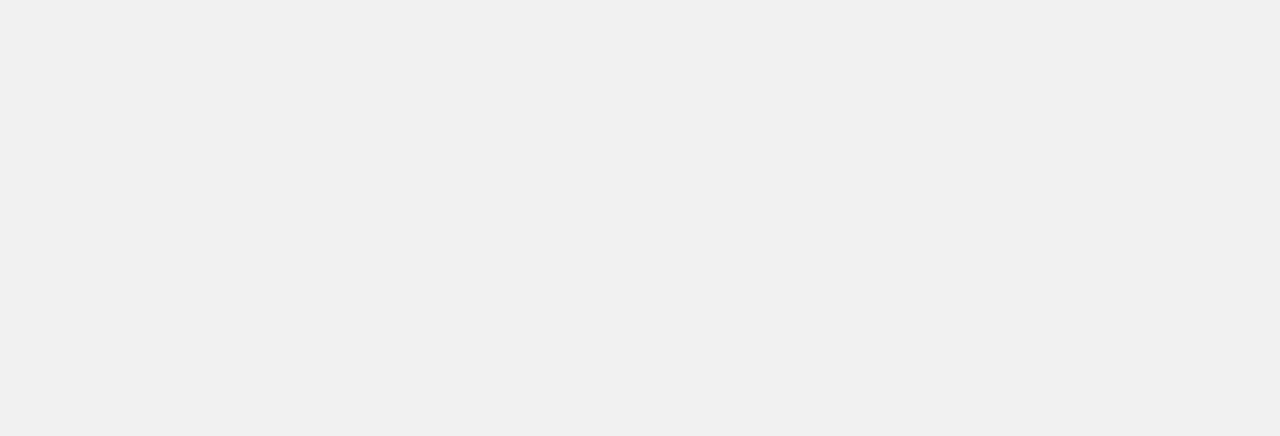
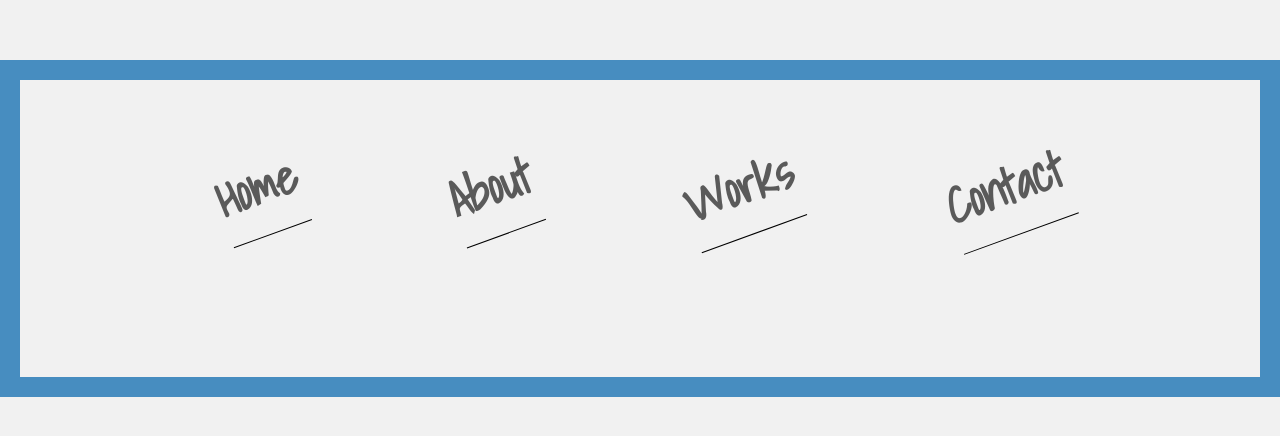
Before and after one commit to hirotask/portfolio, a React (Create React App) app: page /works in a window 1280 px wide. Shown: the top 436 px of the page. Built offline with nearby package versions, Linux system fonts and the light colour scheme.

Commit message:
[update]: work→works に変更

```diff
--- a/src/App.js
+++ b/src/App.js
@@ -4,7 +4,7 @@
 import { createGlobalStyle } from "styled-components";
 import normalize from "styled-normalize";
 import { AboutPage } from "./components/pages/AboutPage";
-import { WorkPage } from "./components/pages/WorkPage";
+import { WorksPage } from "./components/pages/WorksPage";
 import { ContactPage } from "./components/pages/ContactPage";
 
 export default function App() {
@@ -15,7 +15,7 @@
         <Switch>
           <Route exact path="/" component={HomePage} />
           <Route path="/about" component={AboutPage} />
-          <Route path="/work" component={WorkPage} />
+          <Route path="/works" component={WorksPage} />
           <Route path="/contact" component={ContactPage} />
         </Switch>
       </BrowserRouter>
--- a/src/components/molecules/HeaderItemList.js
+++ b/src/components/molecules/HeaderItemList.js
@@ -6,7 +6,7 @@
     <Wrapper>
       <HeaderItem title="Home" link="/" />
       <HeaderItem title="About" link="/about" />
-      <HeaderItem title="Work" link="/work" />
+      <HeaderItem title="Works" link="/works" />
       <HeaderItem title="Contact" link="/contact" />
     </Wrapper>
   );
--- a/src/components/pages/WorkPage.js
+++ /dev/null
@@ -1,5 +0,0 @@
-import { DefaultContainer } from "../templates/DefaultContainer";
-
-export const WorkPage = () => {
-  return <DefaultContainer title={"Work"}>workページです</DefaultContainer>;
-};
--- /dev/null
+++ b/src/components/pages/WorksPage.js
@@ -0,0 +1,13 @@
+import { DefaultContainer } from "../templates/DefaultContainer";
+import styled from "styled-components";
+
+export const WorksPage = () => {
+  const kinds = ["Minecraft", "画像処理", "モバイルアプリ", "その他"];
+  return (
+    <DefaultContainer title={"Work"}>
+      <Wrapper></Wrapper>
+    </DefaultContainer>
+  );
+};
+
+const Wrapper = styled.div``;
```
